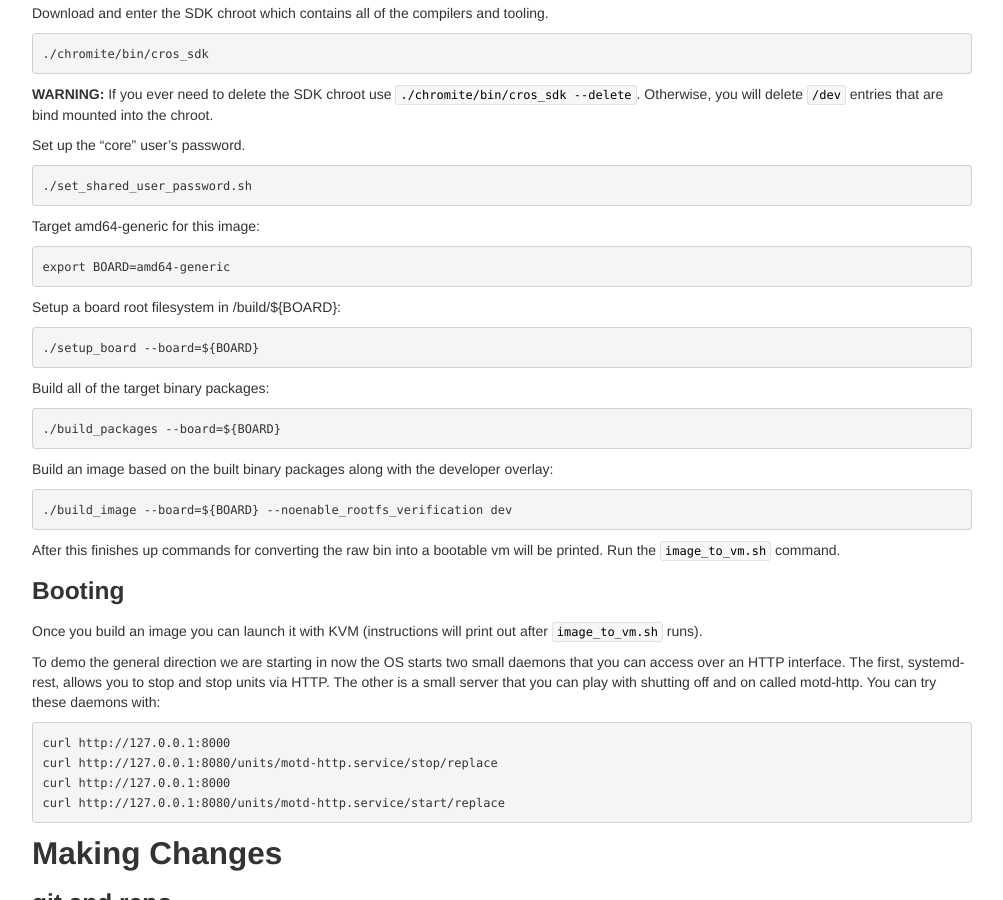
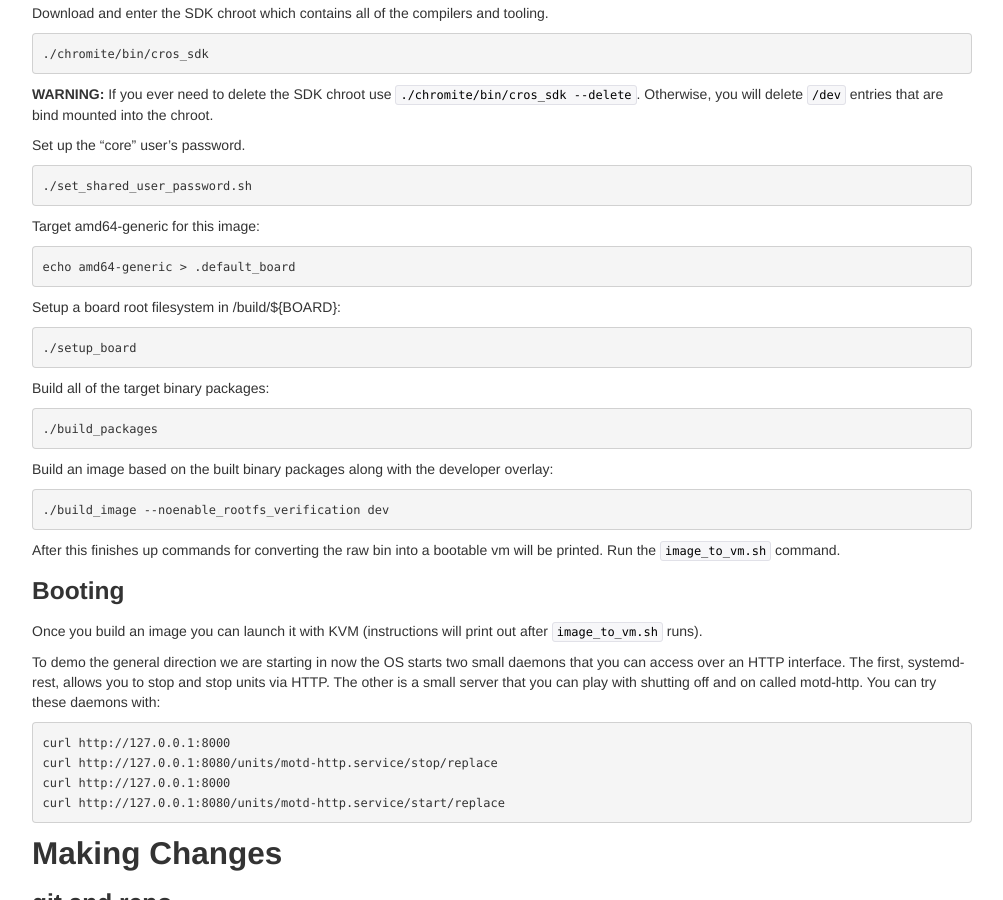
Before and after one commit to RandomStuffs22/coreos.github.com, a Jekyll site: the page built from index.markdown, in a window 1280 px wide and 900 px high, scrolled down 792 px. Shown: the whole window, without its empty margins (138-1141 px from the left). Built offline with Jekyll 4.4.1, drawn with Linux system fonts in a browser that asks for light colours; Markdown is read by kramdown in place of the engine named in the settings; some of the changed text lies outside the part shown.

Commit message:
fix(index): remove --board command lines
Tell people to always use .default_board and remove it from the command
line of all of the commands.

````diff
--- a/index.markdown
+++ b/index.markdown
@@ -80,26 +80,26 @@ Set up the "core" user's password.
 Target amd64-generic for this image:
 
 ```
-export BOARD=amd64-generic
+echo amd64-generic > .default_board
 ```
 
 Setup a board root filesystem in /build/${BOARD}:
 
 ```
-./setup_board --board=${BOARD}
+./setup_board
 ```
 
 Build all of the target binary packages:
 
 ```
-./build_packages --board=${BOARD}
+./build_packages
 ```
 
 Build an image based on the built binary packages along with the developer
 overlay:
 
 ```
-./build_image --board=${BOARD} --noenable_rootfs_verification dev
+./build_image --noenable_rootfs_verification dev
 ```
 
 After this finishes up commands for converting the raw bin into
@@ -234,7 +234,7 @@ for completeness but unless you actually are releasing this image leave
 it out. It just changes the version and enables uploads by default.
 
 ```
-COREOS_OFFICIAL=1 ./build_image prod --board=${BOARD}
+COREOS_OFFICIAL=1 ./build_image prod
 ```
 
 The generated production image is bootable as-is by qemu but for a
@@ -322,15 +322,6 @@ Host 127.0.0.1
   LogLevel QUIET
 ```
 
-### Setting a default ${BOARD}
-
-If you find using --board tiresome, particularly since amd64-generic is our
-target right now, you can set it as the default for all those scripts:
-
-```
-echo amd64-generic > ~/trunk/src/scripts/.default_board
-```
-
 ### Hide loop devices from desktop environments
 
 By default desktop environments will diligently display any mounted devices
````
